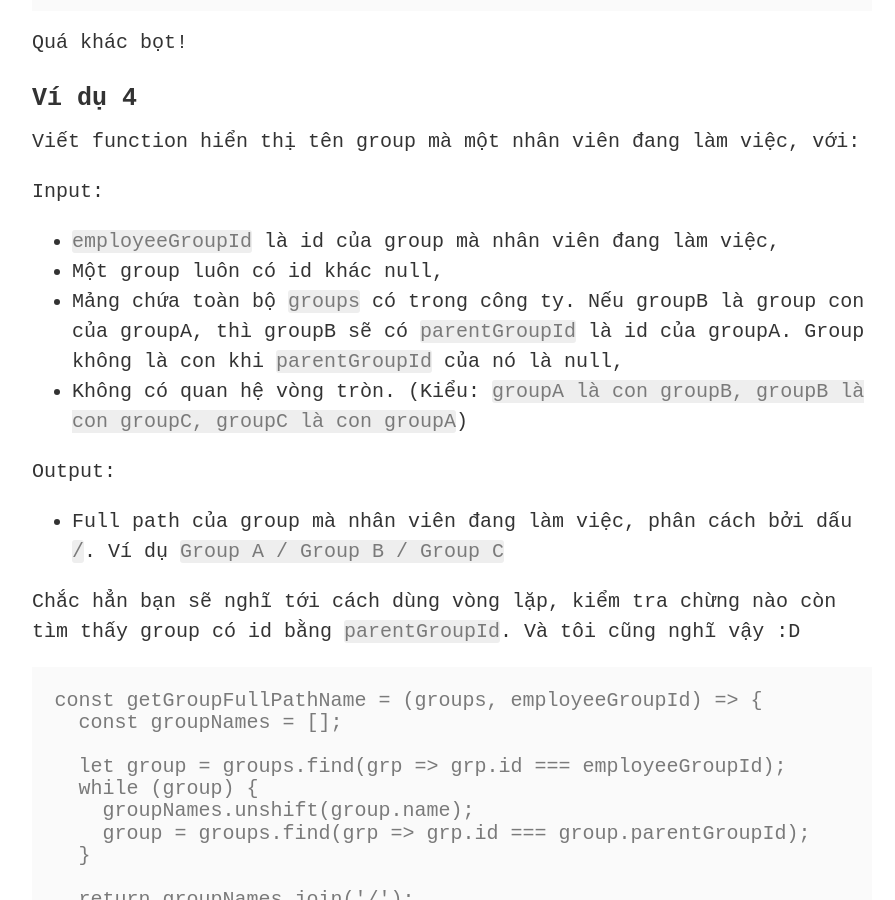
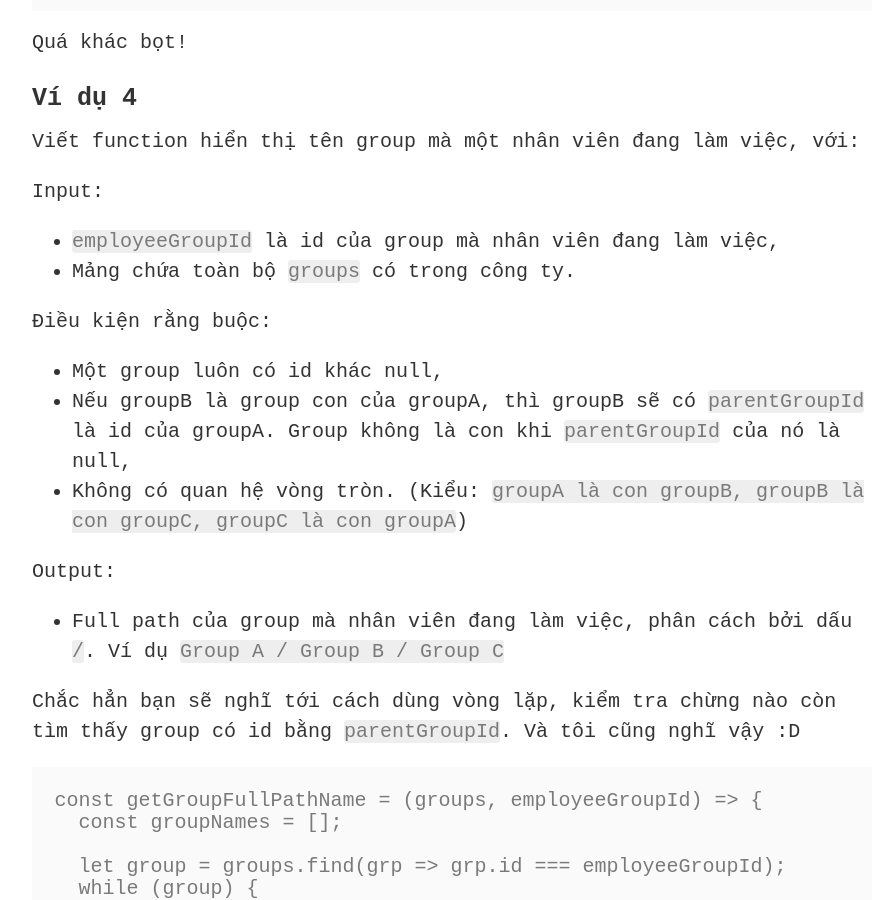
Before and after one commit to manhdaovan/manhdaovan.github.io, a Jekyll site: the page built from _posts/2017-10-14-higer-order-function-and-currying.md, in a window 1280 px wide and 900 px high, scrolled down 6874 px. Shown: the whole window, without its empty margins (188-1083 px from the left). Built offline with Jekyll 4.4.1, drawn with Linux system fonts in a browser that asks for light colours; nearby versions of some CDN libraries; comment, search, counter and statistics services are not loaded.

Commit message:
Update post

```diff
--- a/_posts/2017-10-14-higer-order-function-and-currying.md
+++ b/_posts/2017-10-14-higer-order-function-and-currying.md
@@ -266,8 +266,11 @@ Viết function hiển thị tên group mà một nhân viên đang làm việc,
 
 Input:
 * `employeeGroupId` là id của group mà nhân viên đang làm việc,
+* Mảng chứa toàn bộ `groups` có trong công ty.
+
+Điều kiện rằng buộc:
 * Một group luôn có id khác null,
-* Mảng chứa toàn bộ `groups` có trong công ty. Nếu groupB là group con của groupA, thì groupB sẽ có `parentGroupId` là id của groupA. Group không là con khi `parentGroupId` của nó là null,
+* Nếu groupB là group con của groupA, thì groupB sẽ có `parentGroupId` là id của groupA. Group không là con khi `parentGroupId` của nó là null,
 * Không có quan hệ vòng tròn. (Kiểu: `groupA là con groupB, groupB là con groupC, groupC là con groupA`)
 
 Output:
```
Also changed, not shown: 17 other files.
